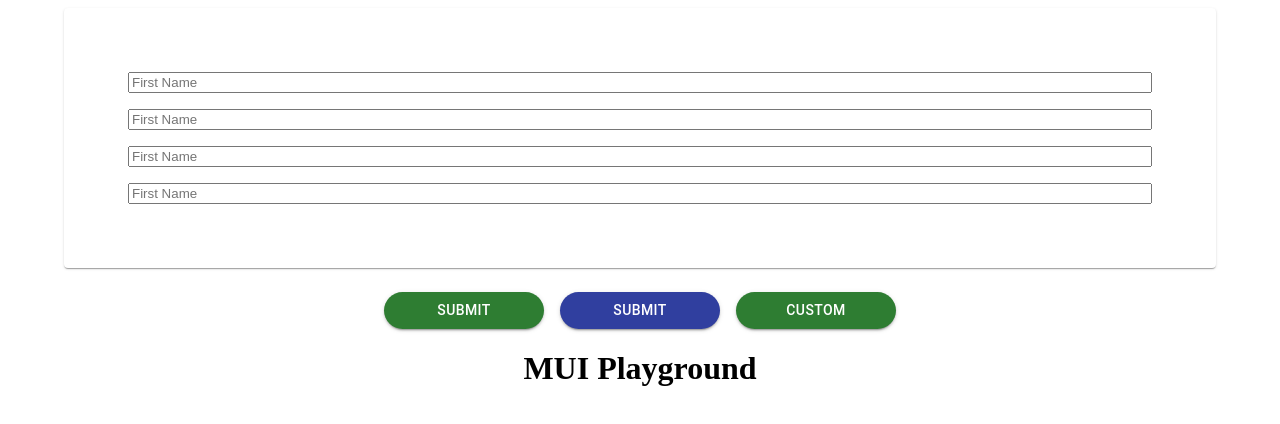
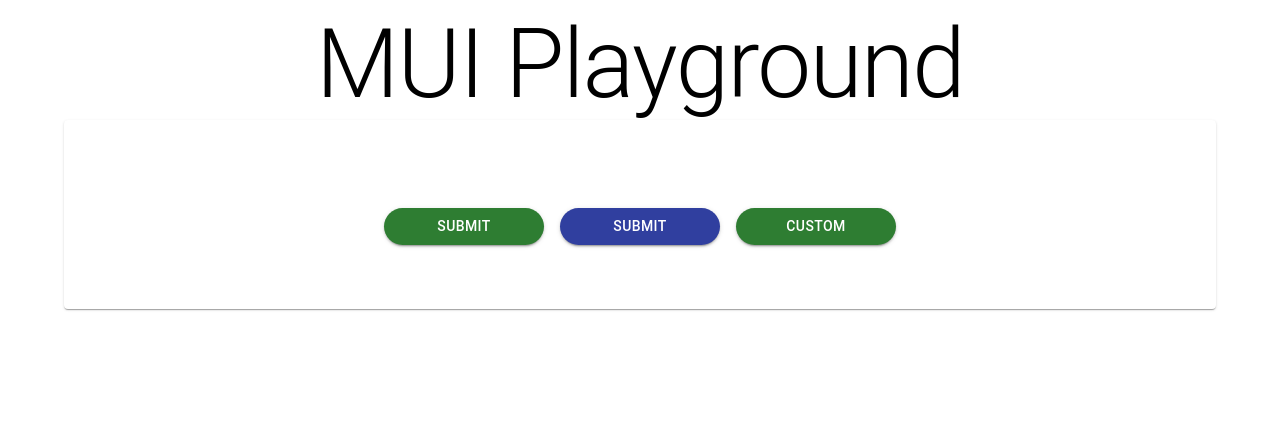
Before and after one commit to iota-unum/mui-tutorial, a React (Create React App) app: page / in a window 1280 px wide. Shown: the top 424 px of the page. Built offline with nearby package versions, Linux system fonts and the light colour scheme.

Commit message:
typography

```diff
--- a/src/App.js
+++ b/src/App.js
@@ -1,4 +1,4 @@
-import { Button, Container, Paper, Stack } from '@mui/material';
+import { Button, Container, Paper, Stack, Typography } from '@mui/material';
 import './App.css';
 import MyButton from './styles/MyButton';
 
@@ -6,25 +6,27 @@
   return (
     <div className='App'>
       <Container>
-        <Paper sx={{padding:'4em', }} >
-          <Stack spacing={2}>
+        <Typography variant='h1'>MUI Playground</Typography>
+        <Paper sx={{ padding: '4em' }}>
+          {/* <Stack spacing={2}>
             <input fullWidth placeholder='First Name' />
             <input fullWidth placeholder='First Name' />
             <input fullWidth placeholder='First Name' />
             <input fullWidth placeholder='First Name' />
-          </Stack>
+          </Stack> */}
+      <Stack direction='row' spacing={2} justifyContent='center' mt={3}>
+        <Button variant='contained' borderRadius='50%'>
+          {' '}
+          Submit{' '}
+        </Button>
+        <Button variant='contained' color='secondary'>
+          {' '}
+          Submit{' '}
+        </Button>
+        <MyButton variant='contained'>Custom</MyButton>
+      </Stack>
         </Paper>
-
-
       </Container>
-        <Stack direction='row' spacing={2} justifyContent='center' mt={3}>
-
-        <Button variant='contained' borderRadius='50%' > Submit </Button>
-        <Button variant='contained' color='secondary' > Submit </Button>
-    <MyButton variant='contained'>Custom</MyButton>
-        </Stack>
-
-      <h1>MUI Playground</h1>
     </div>
   );
 }
```
